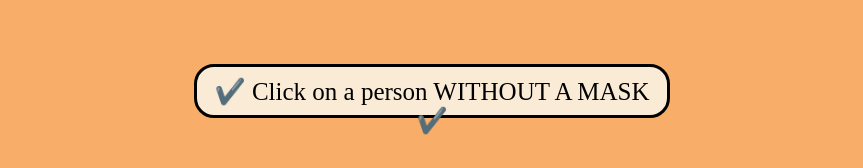
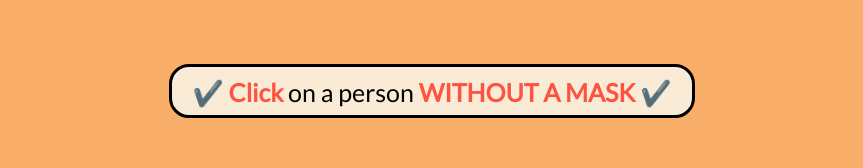
Before and after one commit to namboram/mask_game, a plain HTML site: page index.html in a window 1280 px wide. Shown: the top 168 px of the page, without its empty margins (208-1071 px from the left). Drawn offline with Linux system fonts and the light colour scheme.

Commit message:
update index.html

```diff
--- a/index.html
+++ b/index.html
@@ -5,14 +5,14 @@
     <meta name="viewport" content="width=device-width, initial-scale=1.0">
     <title>Mask Game</title>
     <link rel="stylesheet" href="style.css">
-    <link rel="shotcut icon" type="img/png" href="img/favicon2.png">
-
-    <script src="main.js" defer></script>
+    <link rel="shotcut icon" href="img/favicon.png" type="image/x-icon">
+    <link href="https://fonts.googleapis.com/css2?family=Lato&display=swap" rel="stylesheet">
+    <script type="module" src="main.js" defer></script>
     <script src="https://kit.fontawesome.com/56265c6d3a.js" crossorigin="anonymous"></script>
 </head>
 <body>
 
-        <p class="title">✔️ Click on a person WITHOUT A MASK ✔️</p>
+    <p class="title">✔️ <b>Click</b> on a person <b>WITHOUT A MASK</b> ✔️</p>
 
     <section class="game">
         <header class="game__header">
--- a/style.css
+++ b/style.css
@@ -11,7 +11,7 @@ body {
 }
 
 .title{
-    width: 450px;
+    width: 500px;
     height: 28px;
     margin: auto;
     margin-bottom: 5%;
@@ -20,8 +20,14 @@ body {
     border: 3px solid black;
     border-radius: 20px;
     background-color: antiquewhite;
+    font-family: 'Lato', sans-serif;
 
 }
+
+.title b {
+    color: rgb(252, 84, 65);
+}
+
 
 .game {
     display: flex;
```
Also changed, not shown: img/favicon.png (renamed from img/favicon2.png), main.js (line endings or trailing spaces).
